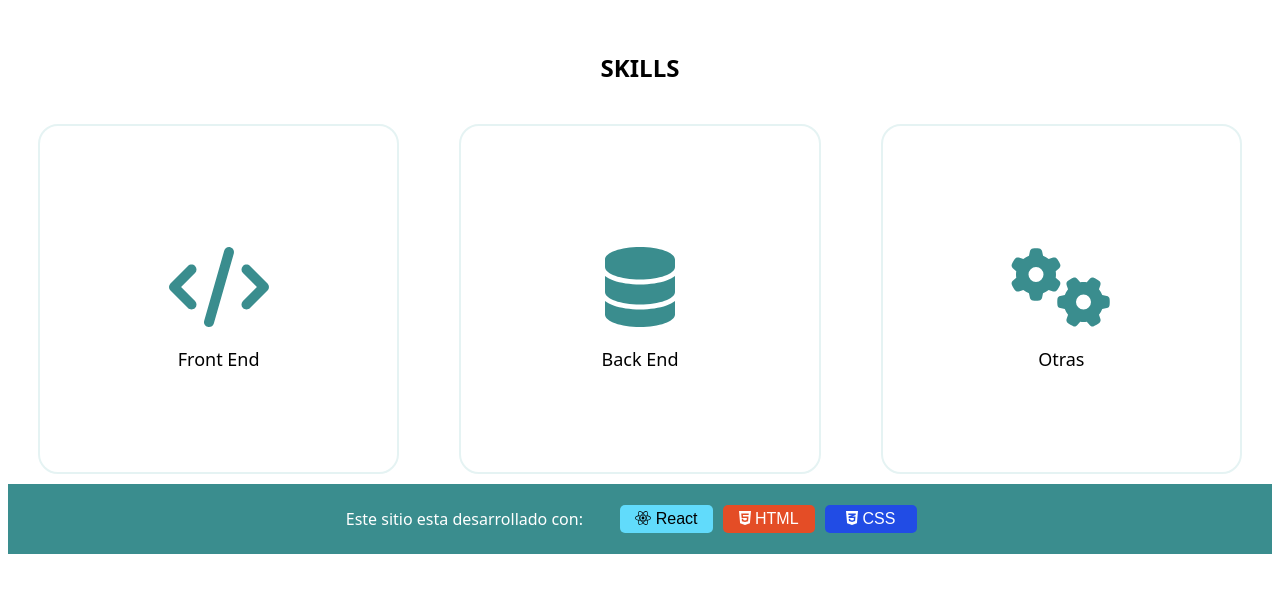
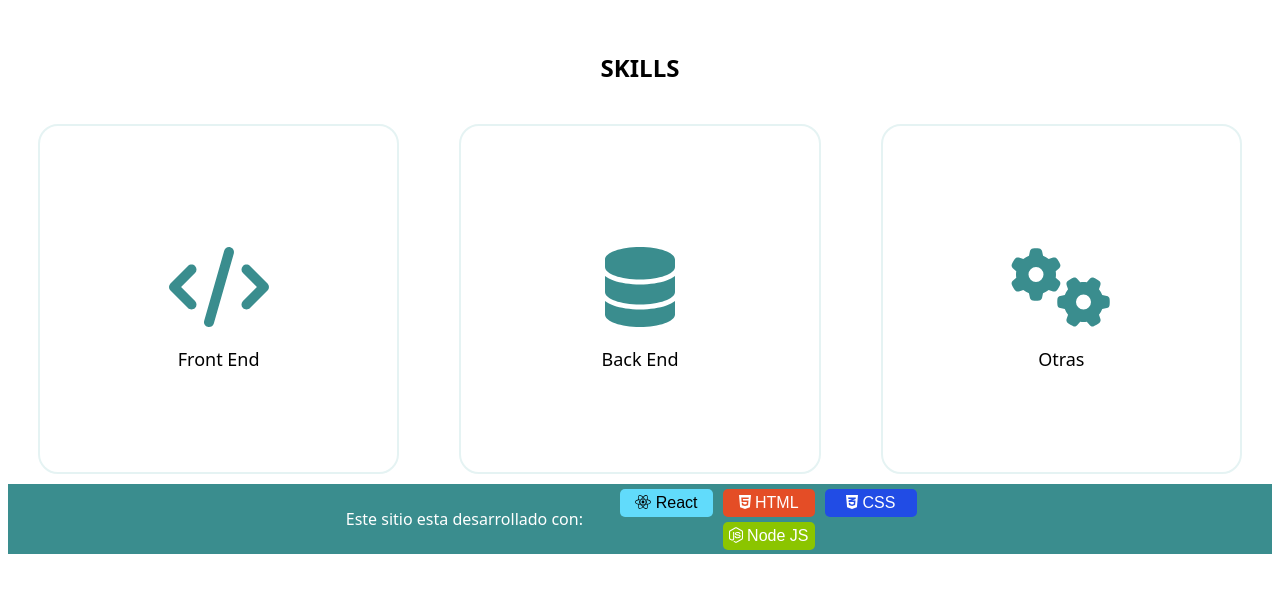
Before and after one commit to CassandraCHZ/portafolioWeb, a React (Create React App) app: page / in a window 1280 px wide. Shown: the part 3157-3750 px from the top of the page. Built offline with nearby package versions, Linux system fonts and the light colour scheme.

Commit message:
footer completo

```diff
--- a/src/skills/skills.js
+++ b/src/skills/skills.js
@@ -1,6 +1,6 @@
 import { FontAwesomeIcon } from '@fortawesome/react-fontawesome';
 import { faCode, faDatabase, faGears } from '@fortawesome/free-solid-svg-icons';
-import { faReact, faHtml5, faCss3Alt } from '@fortawesome/free-brands-svg-icons';
+import { faReact, faHtml5, faCss3Alt, faNodeJs } from '@fortawesome/free-brands-svg-icons';
 import './skills.modules.css';
 import React from 'react';
 import { useTranslation } from 'react-i18next';
@@ -102,6 +102,7 @@ function Skills() {
                         <button className="boton react"><FontAwesomeIcon icon={faReact} size="x" /> React</button>
                         <button className="boton html"><FontAwesomeIcon icon={faHtml5} size="x" /> HTML</button>
                         <button className="boton css"><FontAwesomeIcon icon={faCss3Alt} size="x" /> CSS</button>
+                        <button className="boton node"><FontAwesomeIcon icon={faNodeJs} size="x" /> Node JS</button>
                     </div>
                 </div>
             </div>
--- a/src/skills/skills.modules.css
+++ b/src/skills/skills.modules.css
@@ -159,6 +159,13 @@
   padding: 5px;
 }
 
+.boton.node{
+  background-color: #8bc500;
+  color: var(--background-color);
+  padding: 5px;
+  margin-top: 5px;
+}
+
 @media (max-width: 768px) {
   .card-container {
     flex-direction: column;
```
